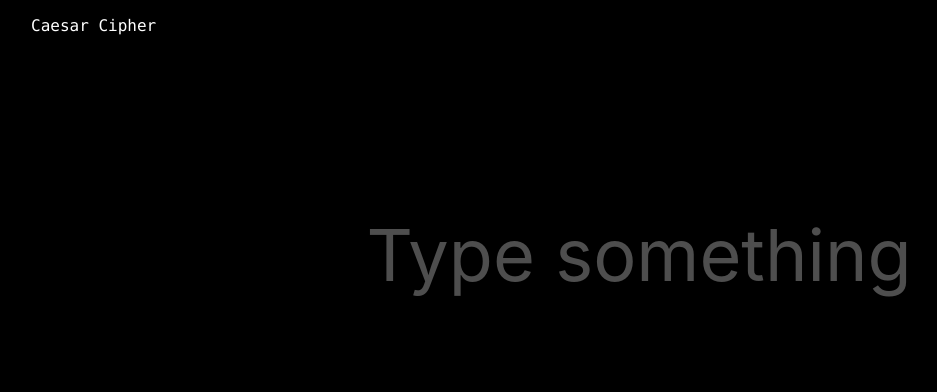
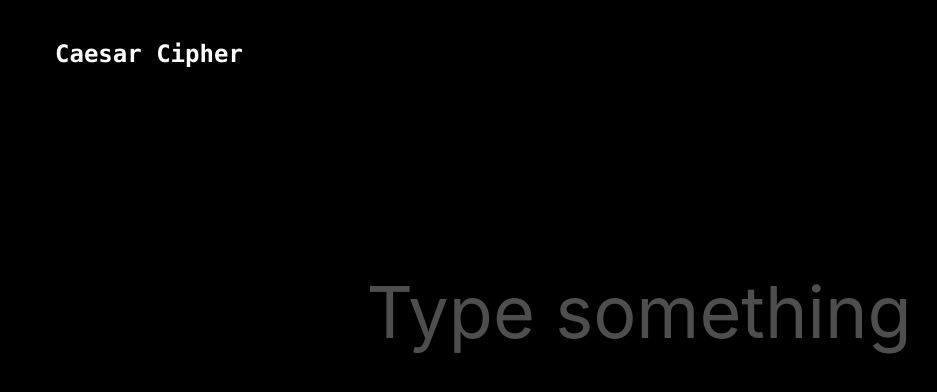
Before and after one commit to sandypockets/caesar-cipher-react, a React (Create React App) app: page / in a window 1280 px wide. Shown: the top 392 px of the page, without its empty margins (1-938 px from the left). Built offline with nearby package versions, Linux system fonts and the light colour scheme.

Commit message:
Style logotype

```diff
--- a/src/components/Navigation.scss
+++ b/src/components/Navigation.scss
@@ -4,7 +4,10 @@
     padding: 1em 2em 1em 2em;
 
     span {
+        margin: 1em;
         color: white;
         font-family: source-code-pro, Menlo, Monaco, Consolas, 'Courier New';
+        font-weight: bold;
+        font-size: 1.5em;
     }
 }
```
